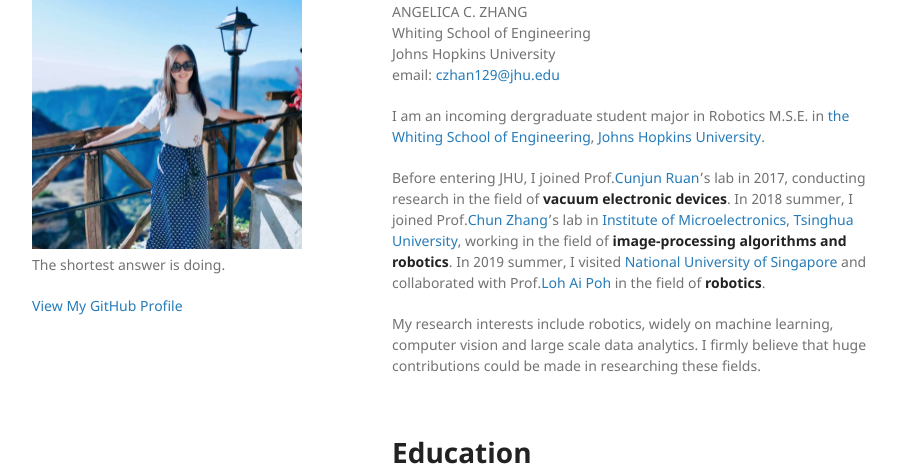
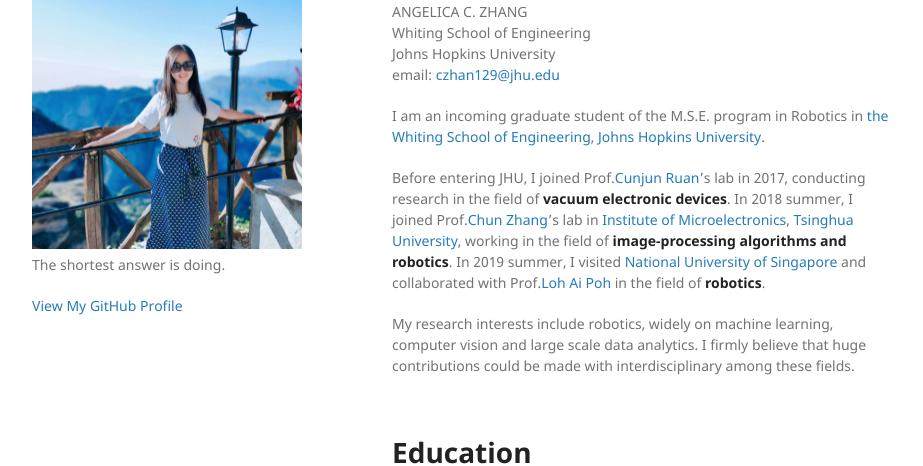
Before and after one commit to AngelicaZ/angelicaz.github.io, a Jekyll site: the page built from index.md, in a window 1280 px wide and 900 px high. Shown: the part 139-605 px from the top of the window, without its empty margins (178-1101 px from the left). Built offline with Jekyll 4.4.1, drawn with Linux system fonts in a browser that asks for light colours; our own code applies the rules of GitHub Pages for plain Markdown files.

Commit message:
Update index.md

```diff
--- a/index.md
+++ b/index.md
@@ -5,7 +5,7 @@ Whiting School of Engineering <br>
 Johns Hopkins University <br>
 email: <czhan129@jhu.edu>
 
-I am an incoming dergraduate student major in Robotics M.S.E. in [the Whiting School of Engineering](https://engineering.jhu.edu/), [Johns Hopkins University](https://www.jhu.edu/).
+I am an incoming graduate student of the M.S.E. program in Robotics in [the Whiting School of Engineering](https://engineering.jhu.edu/), [Johns Hopkins University](https://www.jhu.edu/).
 
 
 
@@ -13,7 +13,7 @@ Before entering JHU, I joined Prof.[Cunjun Ruan](http://www.ee.buaa.edu.cn/info/
 
 
 
-My research interests include robotics, widely on machine learning, computer vision and large scale data analytics. I firmly believe that huge contributions could be made in researching these fields.
+My research interests include robotics, widely on machine learning, computer vision and large scale data analytics. I firmly believe that huge contributions could be made with interdisciplinary among these fields.
 
 <br>
 
```
